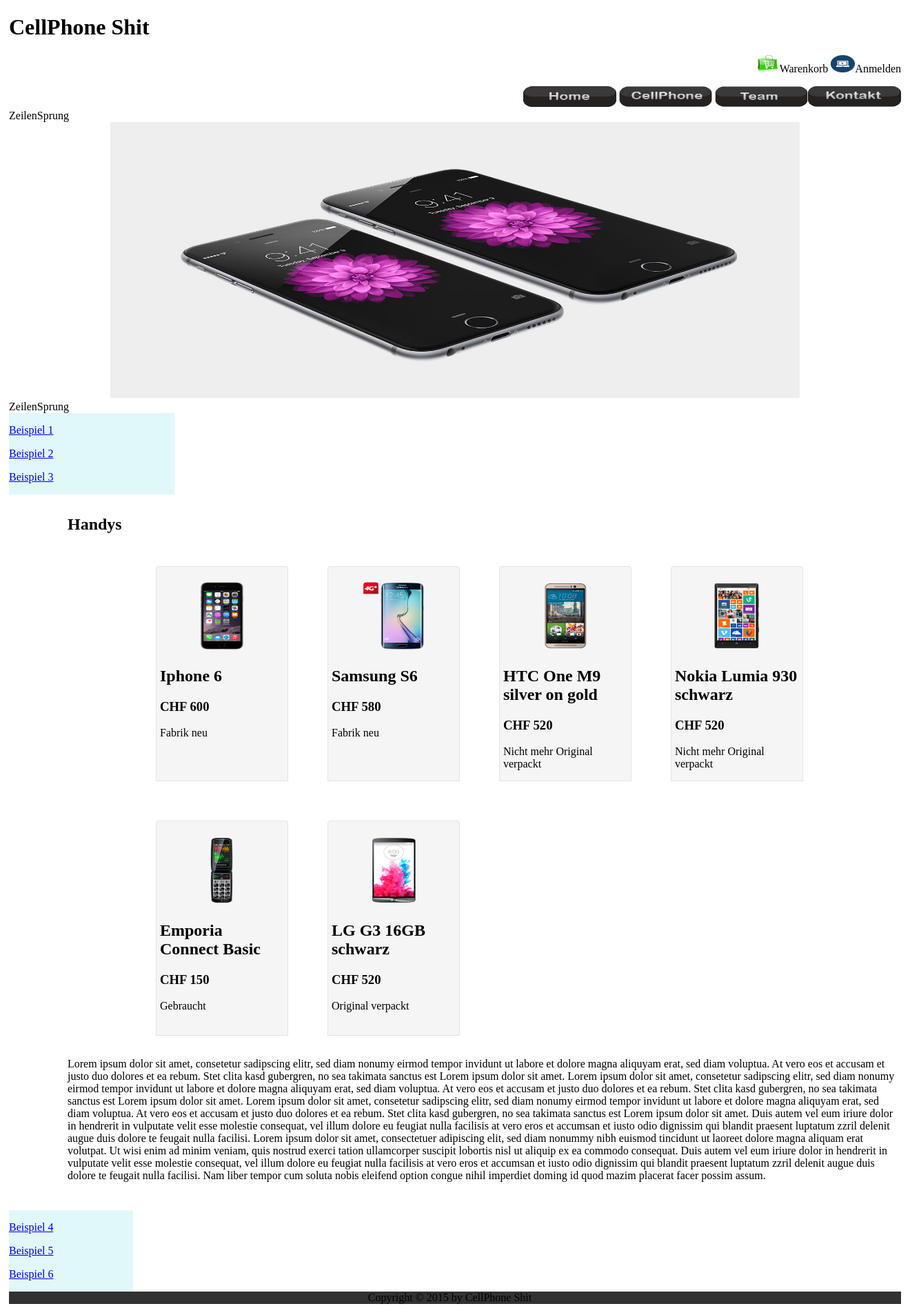
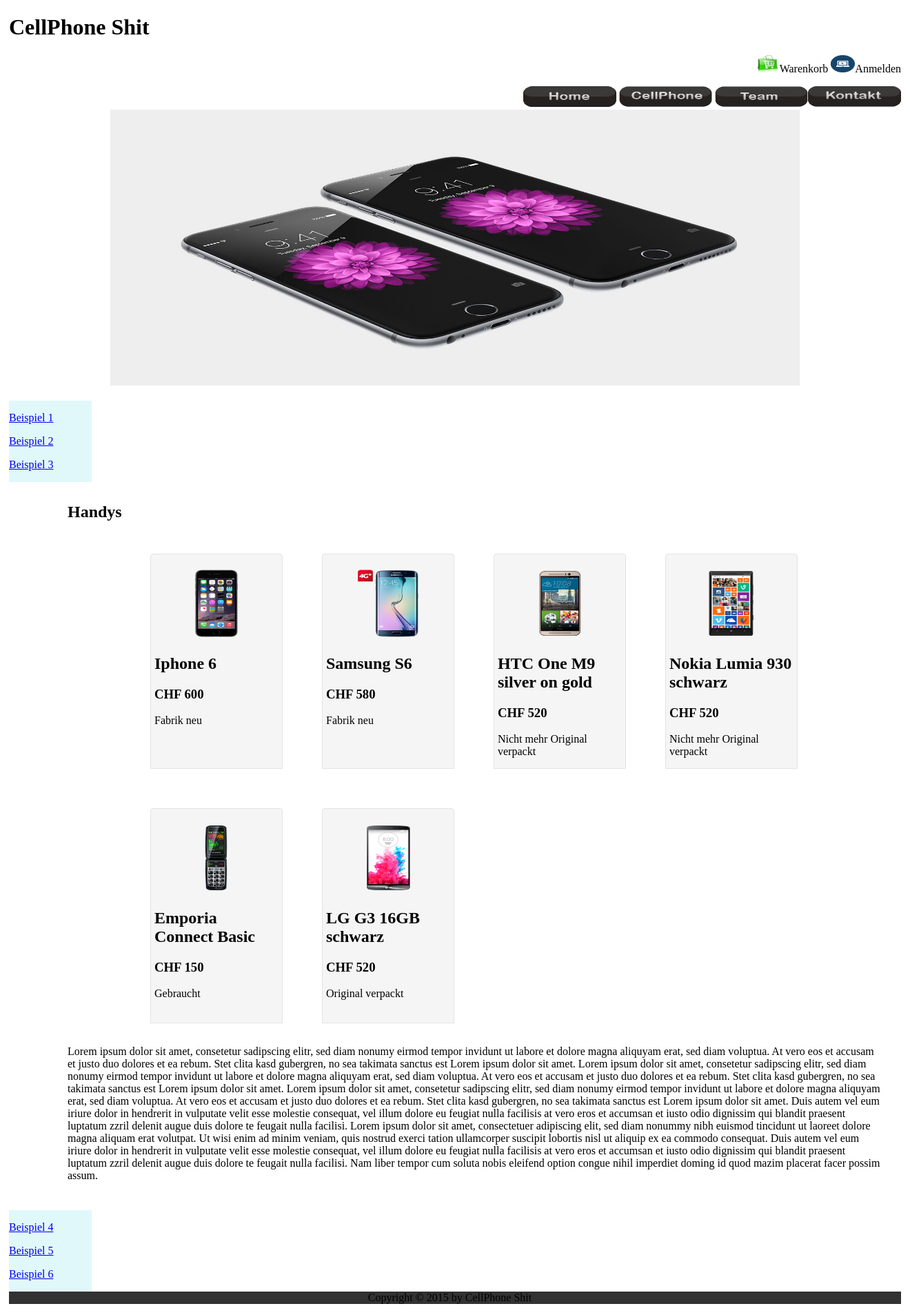
Before and after one commit to sivaku/Projekt, a PHP site: page / in a window 1320 px wide. Shown: the whole page at 69% size. Run offline with PHP 8.4, Linux system fonts and the light colour scheme.

Commit message:
is mir egal

```diff
--- a/css/style.css
+++ b/css/style.css
@@ -11,24 +11,24 @@
   height: 100%;
 }
 
-.header {
-  padding: center;
-  margin: center;
-}
+
+/* Navigation */
 
 .navigation{
-  padding: right;
+  float: right;
 }
 
 .navigation:hover{
 
 }
 
+/* Content */
+
 .contentBox  {
   margin: 5px;
   padding: 5px 20px 20px 80px;
   background: ;
-  width: 1200px;
+  width: auto;
   height: auto;
   float: left;
 }
@@ -36,7 +36,7 @@
 .sidebarleft {
   padding: 0;
   float: left;
-  width: 240px;
+  width: 120px;
   height: auto;
   background: #E1F8FB;
   float: left;
@@ -44,17 +44,10 @@
 
 .sidebarright{
   padding: 0;
-  width: 180px;
+  width: 120px;
   height: auto;
   background: #E1F8FB;
   float: left;
-}
-
-.footer {
-  padding-right: 15px;
-  background:#323232;
-  height: auto;
-  clear: both;
 }
 
 .products  {
@@ -76,3 +69,12 @@
  -webkit-box-shadow: 0 0 20pxpx #ccc;
  box-shadow: 0 0 20px #ccc;
 }
+
+/* Footer */
+
+footer {
+  padding-right: 15px;
+  background:#323232;
+  height: auto;
+  clear: both;
+}
--- a/index.php
+++ b/index.php
@@ -6,27 +6,29 @@
 </head>
 <body>
 <div class="main">
-  <div class="header">
+  <header>
   <h1 align="left">CellPhone Shit</h1>
   <p align="right">
     <img src="img/warenkorb-icon.jpg" width="35" height="25">Warenkorb
 	<img src="img/icon_register.jpg" width="35" height="25">Anmelden
   </p>
 
-	<div class="navigation">
-	  <div align="right">
+	<nav>
+	  <div class="navigation">
 	    <?php include("pages/navi.html");?>
 	  </div>
-    </div>
-   </div>
-	<div class="clear">ZeilenSprung</div>
+    </nav>
+  </header>
+	<br />
+
+
 	<div class="slider">
 	  <div align="center">
 	    <img src="img/iphone2.jpg" width="1000" height="400">
 	  </div>
     </div>
 
-  <div class="clear">ZeilenSprung</div>
+  <br />
 
 
 
@@ -119,9 +121,9 @@
 	  </div>
 
 
-  <div class="footer">
+  <footer>
     <p align="center">Copyright &copy;  2015 by CellPhone Shit</p>
-  </div>
+  </footer>
 
 </div>
 </body>
```
